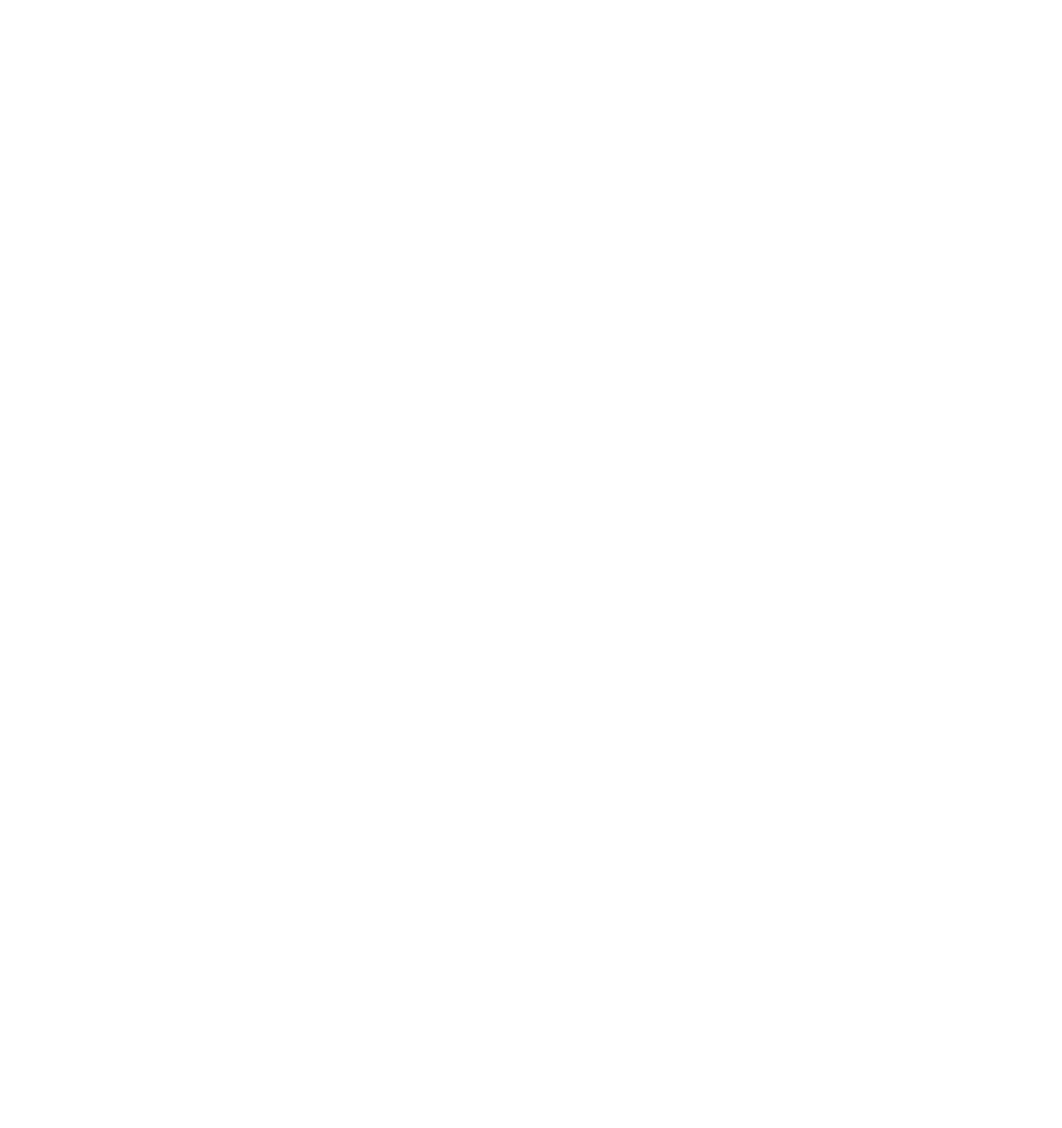
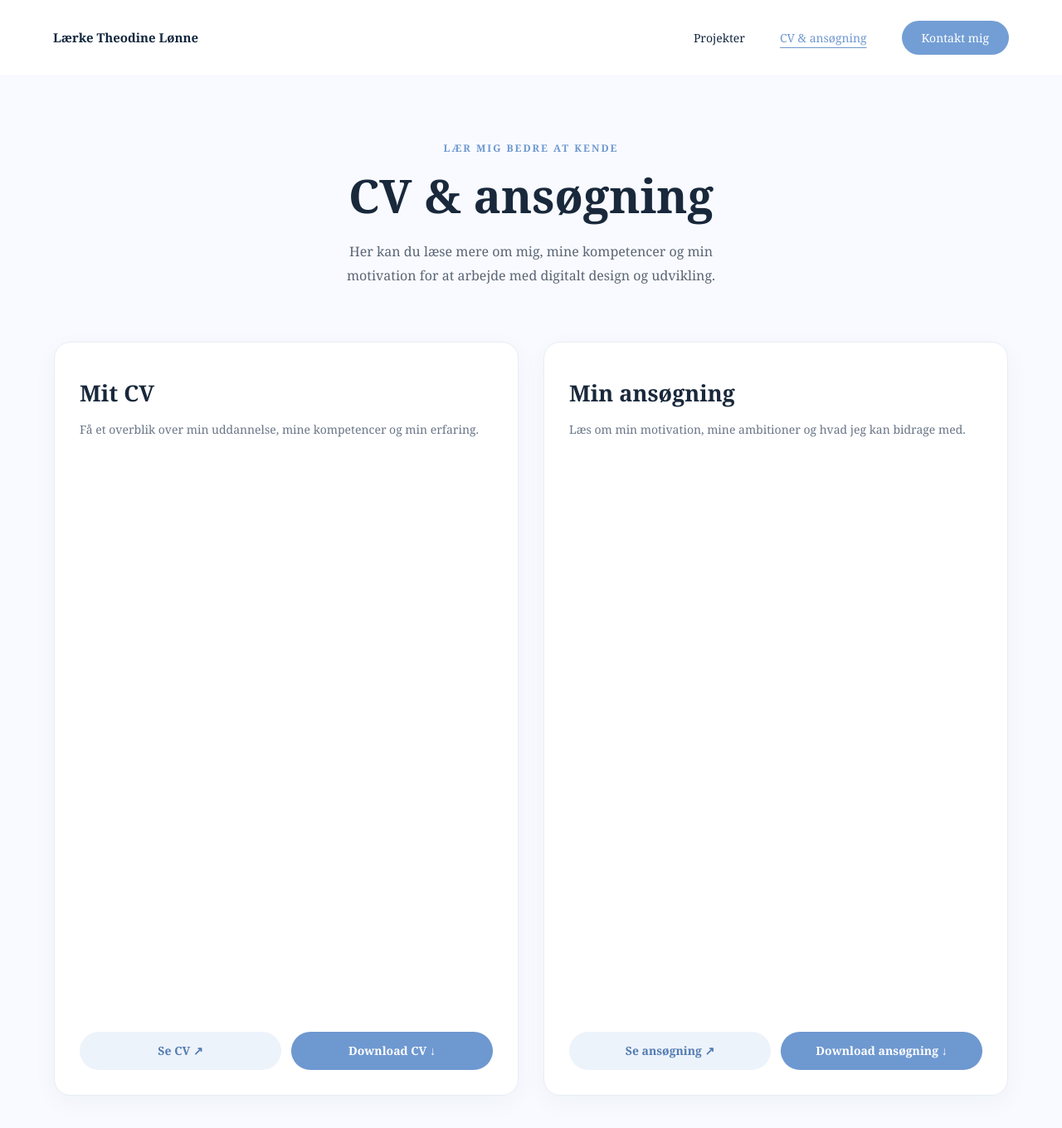
Before and after one commit to laerke122333/portfolio-laerke-loenne, a React (Vite) app: page /cv in a window 1280 px wide. Before the commit this address had no page. Shown: the top 1360 px of the page at 83% size. Before the commit the page ends 800 px from the top, so only its background shows below. Built offline with nearby package versions, Linux system fonts and the light colour scheme.

Commit message:
Tilføjet CV og ansøgning

```diff
--- a/src/App.jsx
+++ b/src/App.jsx
@@ -3,6 +3,7 @@
 
 import Home from "./pages/Home";
 import Projects from "./pages/Projects";
+import CV from "./pages/CV";
 
 import Mellemrum from "./pages/Mellemrum";
 import Reset from "./pages/Reset";
@@ -60,10 +61,6 @@
     <>
       <ScrollHandler />
 
-      {/* =====================================
-          ALLE ROUTES SKAL VÆRE HERINDE
-      ===================================== */}
-
       <Routes>
         {/* FORSIDE */}
 
@@ -77,6 +74,13 @@
         <Route
           path="/projekter"
           element={<Projects onContact={() => setContactOpen(true)} />}
+        />
+
+        {/* CV & ANSØGNING - NY SIDE */}
+
+        <Route
+          path="/cv"
+          element={<CV onContact={() => setContactOpen(true)} />}
         />
 
         {/* MELLEMRUM */}
@@ -108,10 +112,13 @@
         />
 
         {/* STORCENTER NORD */}
+
         <Route
           path="/projekter/storcenternord"
           element={<StorcenterNord onContact={() => setContactOpen(true)} />}
         />
+
+        {/* DATE IDEA */}
 
         <Route
           path="/projekter/date-idea"
@@ -119,9 +126,7 @@
         />
       </Routes>
 
-      {/* =====================================
-          KONTAKT OVERLAY
-      ===================================== */}
+      {/* KONTAKT OVERLAY */}
 
       <ContactOverlay
         open={contactOpen}
--- a/src/components/Header.jsx
+++ b/src/components/Header.jsx
@@ -4,17 +4,22 @@
   return (
     <header className="portfolio-header">
       <Link to="/" className="portfolio-logo">
-
-
         <span>Lærke Theodine Lønne</span>
       </Link>
 
       <nav className="portfolio-nav">
         <NavLink
           to="/projekter"
-          className={({ isActive }) => (isActive ? "nav-active" : "")}
+          className={({ isActive }) => (isActive ? "active" : "")}
         >
           Projekter
+        </NavLink>
+
+        <NavLink
+          to="/cv"
+          className={({ isActive }) => (isActive ? "active" : "")}
+        >
+          CV & ansøgning
         </NavLink>
 
         <button
--- /dev/null
+++ b/src/pages/CV.jsx
@@ -0,0 +1,117 @@
+import Header from "../components/Header";
+import "../styles/cv.css";
+
+export default function CV({ onContact }) {
+  // Stier til dine PDF-filer i public-mappen
+  const cvFile = `${import.meta.env.BASE_URL}cv.pdf`;
+  const applicationFile = `${import.meta.env.BASE_URL}ansoegning.pdf`;
+
+  return (
+    <>
+      <Header onContact={onContact} />
+
+      <main className="cv-page">
+        {/* INTRO */}
+
+        <section className="cv-intro">
+          <span className="cv-eyebrow">LÆR MIG BEDRE AT KENDE</span>
+
+          <h1>CV & ansøgning</h1>
+
+          <p>
+            Her kan du læse mere om mig, mine kompetencer og min motivation for
+            at arbejde med digitalt design og udvikling.
+          </p>
+        </section>
+
+        {/* DOKUMENTER */}
+
+        <section className="cv-documents">
+          {/* CV */}
+
+          <article className="cv-document-card">
+            <div className="cv-document-header">
+              <div>
+                <h2>Mit CV</h2>
+
+                <p>
+                  Få et overblik over min uddannelse, mine kompetencer og min
+                  erfaring.
+                </p>
+              </div>
+            </div>
+
+            <div className="cv-pdf-preview">
+              <iframe
+                src={`${cvFile}#toolbar=0&navpanes=0&view=Fit`}
+                title="Lærkes CV"
+                loading="lazy"
+              />
+            </div>
+
+            <div className="cv-document-actions">
+              <a
+                href={cvFile}
+                target="_blank"
+                rel="noopener noreferrer"
+                className="cv-button-secondary"
+              >
+                Se CV ↗
+              </a>
+
+              <a
+                href={cvFile}
+                download="Laerke-CV.pdf"
+                className="cv-button-primary"
+              >
+                Download CV ↓
+              </a>
+            </div>
+          </article>
+
+          {/* ANSØGNING */}
+
+          <article className="cv-document-card">
+            <div className="cv-document-header">
+              <div>
+                <h2>Min ansøgning</h2>
+
+                <p>
+                  Læs om min motivation, mine ambitioner og hvad jeg kan bidrage
+                  med.
+                </p>
+              </div>
+            </div>
+
+            <div className="cv-pdf-preview">
+              <iframe
+                src={`${applicationFile}#toolbar=0&navpanes=0&view=Fit`}
+                title="Lærkes ansøgning"
+                loading="lazy"
+              />
+            </div>
+
+            <div className="cv-document-actions">
+              <a
+                href={applicationFile}
+                target="_blank"
+                rel="noopener noreferrer"
+                className="cv-button-secondary"
+              >
+                Se ansøgning ↗
+              </a>
+
+              <a
+                href={applicationFile}
+                download="Laerke-Ansoegning.pdf"
+                className="cv-button-primary"
+              >
+                Download ansøgning ↓
+              </a>
+            </div>
+          </article>
+        </section>
+      </main>
+    </>
+  );
+}
--- /dev/null
+++ b/src/styles/cv.css
@@ -0,0 +1,277 @@
+
+/* =====================================
+   CV SIDE
+===================================== */
+
+.cv-page {
+  min-height: 100vh;
+  padding: 80px 30px 120px;
+  background: #f8faff;
+  color: #19283b;
+}
+
+/* =====================================
+   INTRO
+===================================== */
+
+.cv-intro {
+  max-width: 700px;
+  margin: 0 auto 65px;
+  text-align: center;
+}
+
+.cv-eyebrow {
+  display: block;
+  margin-bottom: 15px;
+
+  font-size: 12px;
+  font-weight: 600;
+  letter-spacing: 2px;
+
+  color: #6e98d0;
+}
+
+.cv-intro h1 {
+  margin: 0 0 20px;
+
+  font-size: clamp(36px, 5vw, 56px);
+  line-height: 1.2;
+}
+
+.cv-intro p {
+  max-width: 520px;
+  margin: 0 auto;
+
+  font-size: 16px;
+  line-height: 1.8;
+
+  color: #5b6574;
+}
+
+/* =====================================
+   DOKUMENT GRID
+===================================== */
+
+.cv-documents {
+  display: grid;
+  grid-template-columns: repeat(2, minmax(0, 1fr));
+
+  gap: 30px;
+
+  max-width: 1150px;
+  margin: 0 auto;
+}
+
+/* =====================================
+   DOKUMENT KORT
+===================================== */
+
+.cv-document-card {
+  min-width: 0;
+
+  padding: 30px;
+
+  background: #ffffff;
+  border: 1px solid #e8edf5;
+  border-radius: 20px;
+
+  display: flex;
+  flex-direction: column;
+
+  box-shadow: 0 8px 30px rgba(25, 40, 59, 0.04);
+}
+
+.cv-document-header {
+  margin-bottom: 25px;
+}
+
+.cv-document-label {
+  font-size: 11px;
+  font-weight: 600;
+  letter-spacing: 1.5px;
+
+  color: #6e98d0;
+}
+
+.cv-document-header h2 {
+  margin: 12px 0;
+
+  font-size: 27px;
+  color: #19283b;
+}
+
+.cv-document-header p {
+  font-size: 14px;
+  line-height: 1.7;
+
+  color: #697586;
+}
+
+
+/* =====================================
+   PDF PREVIEW
+===================================== */
+
+.cv-pdf-preview {
+  width: 100%;
+  aspect-ratio: 210 / 297;
+  overflow: hidden;
+
+  border: none;
+  border-radius: 10px;
+  background: #ffffff;
+}
+
+.cv-pdf-preview iframe {
+  display: block;
+  width: 100%;
+  height: 100%;
+  border: none;
+}
+
+.cv-preview-image {
+  display: block;
+  width: 100%;
+  height: auto;
+  border-radius: 10px;
+}
+
+/* =====================================
+   KNAPPER
+===================================== */
+
+.cv-document-actions {
+  display: flex;
+  gap: 12px;
+
+  margin-top: auto;
+  padding-top: 25px;
+}
+
+.cv-button-primary,
+.cv-button-secondary {
+  display: inline-flex;
+  align-items: center;
+  justify-content: center;
+
+  flex: 1;
+
+  min-height: 46px;
+  padding: 12px 16px;
+
+  border-radius: 30px;
+
+  font-size: 14px;
+  font-weight: 600;
+
+  text-decoration: none;
+
+  transition: 0.2s ease;
+}
+
+.cv-button-primary {
+  background: #6e98d0;
+  color: #ffffff;
+}
+
+.cv-button-primary:hover {
+  background: #547fba;
+  color: #ffffff;
+}
+
+.cv-button-secondary {
+  background: #edf3fb;
+  color: #527bb1;
+}
+
+.cv-button-secondary:hover {
+  background: #dfeafa;
+  color: #527bb1;
+}
+
+/* =====================================
+   TABLET
+===================================== */
+
+@media (max-width: 900px) {
+
+  .cv-documents {
+    grid-template-columns: 1fr;
+    max-width: 600px;
+  }
+
+}
+
+/* =====================================
+   MOBIL
+===================================== */
+
+@media (max-width: 600px) {
+
+  .cv-page {
+    padding: 50px 16px 80px;
+  }
+
+  .cv-intro {
+    margin-bottom: 40px;
+  }
+
+  .cv-intro p {
+    font-size: 14px;
+  }
+
+  .cv-document-card {
+    padding: 18px;
+  }
+
+  .cv-pdf-preview {
+    height: 400px;
+  }
+
+  .cv-document-actions {
+    flex-direction: column;
+  }
+
+  .cv-button-primary,
+  .cv-button-secondary {
+    width: 100%;
+    flex: none;
+  }
+
+}
+
+
+/* BILLEDER AF CV OG ANSØGNING */
+
+.cv-pdf-preview {
+  width: 100%;
+  height: 480px;
+  overflow: hidden;
+  border-radius: 10px;
+  border: 1px solid #e5eaf2;
+  background: #f1f5fb;
+}
+
+.cv-preview-image {
+  display: block;
+  width: 100%;
+  height: 100%;
+  object-fit: contain;
+  object-position: center;
+}
+
+.cv-pdf-preview {
+  width: 100%;
+  height: 650px;
+  overflow: hidden;
+  border: none;
+  border-radius: 10px;
+  background: white;
+}
+
+.cv-pdf-preview iframe {
+  display: block;
+  width: 100%;
+  height: 100%;
+  border: none;
+}
--- a/src/styles/header.css
+++ b/src/styles/header.css
@@ -87,3 +87,87 @@
   align-items: center;
   gap: 42px;
 }
+
+
+/* =====================================
+   NAVIGATION MED CV SIDE
+===================================== */
+
+.portfolio-nav {
+  display: flex;
+  align-items: center;
+
+  gap: 32px;
+  flex-wrap: nowrap;
+}
+
+.portfolio-nav a {
+  color: #19283b;
+  text-decoration: none;
+
+  white-space: nowrap;
+
+  transition: color 0.2s ease;
+}
+
+.portfolio-nav a:hover,
+.portfolio-nav a.active {
+  color: #6e98d0;
+}
+
+.portfolio-nav a.active {
+  text-decoration: underline;
+  text-underline-offset: 6px;
+}
+
+/* TABLET */
+
+@media (max-width: 900px) {
+
+  .portfolio-nav {
+    gap: 20px;
+  }
+
+}
+
+/* MOBIL */
+
+@media (max-width: 650px) {
+
+  .portfolio-header {
+    height: auto;
+    min-height: 90px;
+
+    padding: 15px;
+
+    display: flex;
+    flex-direction: column;
+    align-items: center;
+    justify-content: center;
+
+    gap: 15px;
+  }
+
+  .portfolio-logo {
+    font-size: 14px;
+    text-align: center;
+  }
+
+  .portfolio-nav {
+    width: 100%;
+
+    justify-content: center;
+
+    gap: 14px;
+  }
+
+  .portfolio-nav a {
+    font-size: 11px;
+  }
+
+  .portfolio-contact-button {
+    font-size: 11px;
+    padding: 10px 13px;
+  }
+
+}
```
Also changed, not shown: 2 other files (tests, documents, lock files or other folders).
